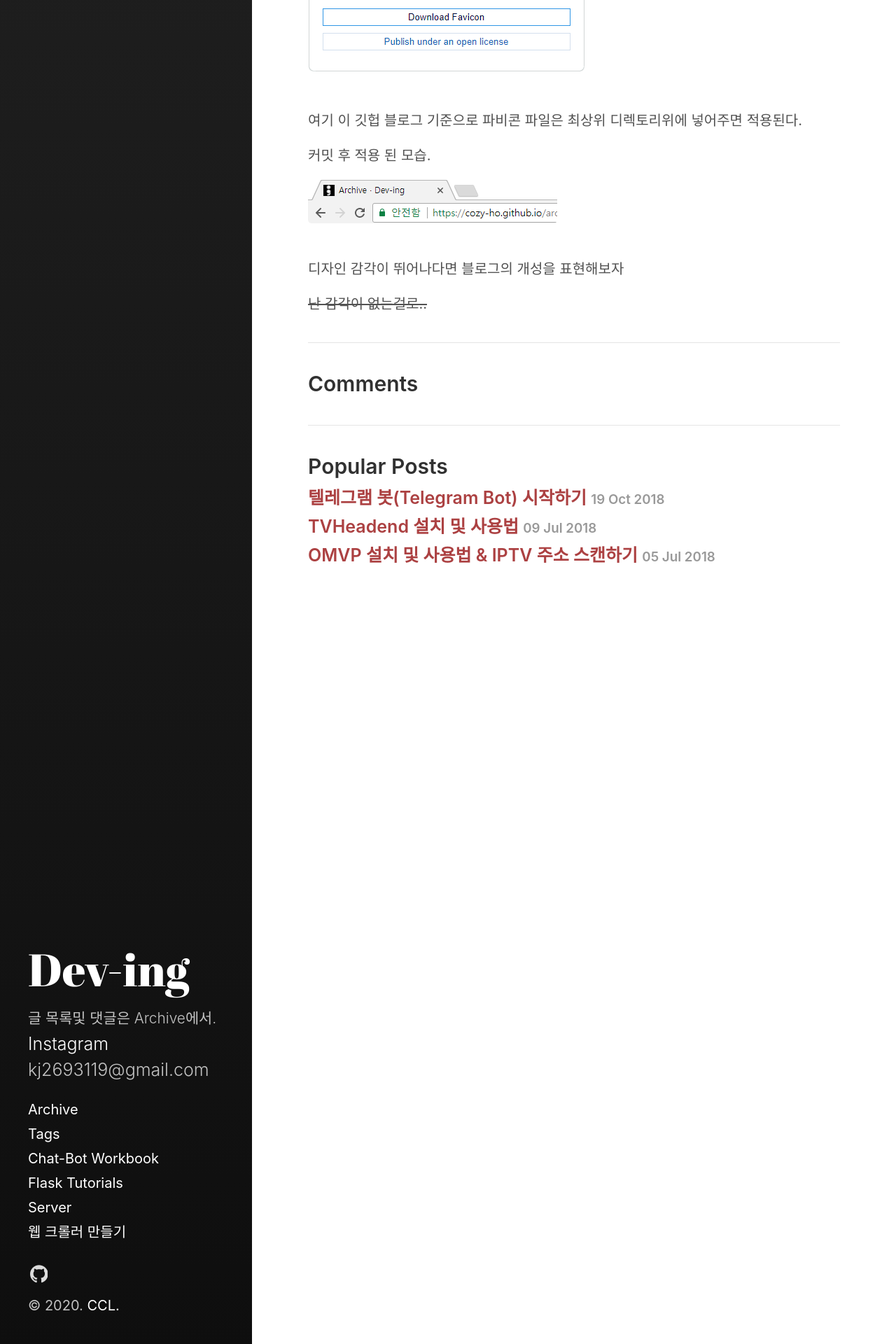
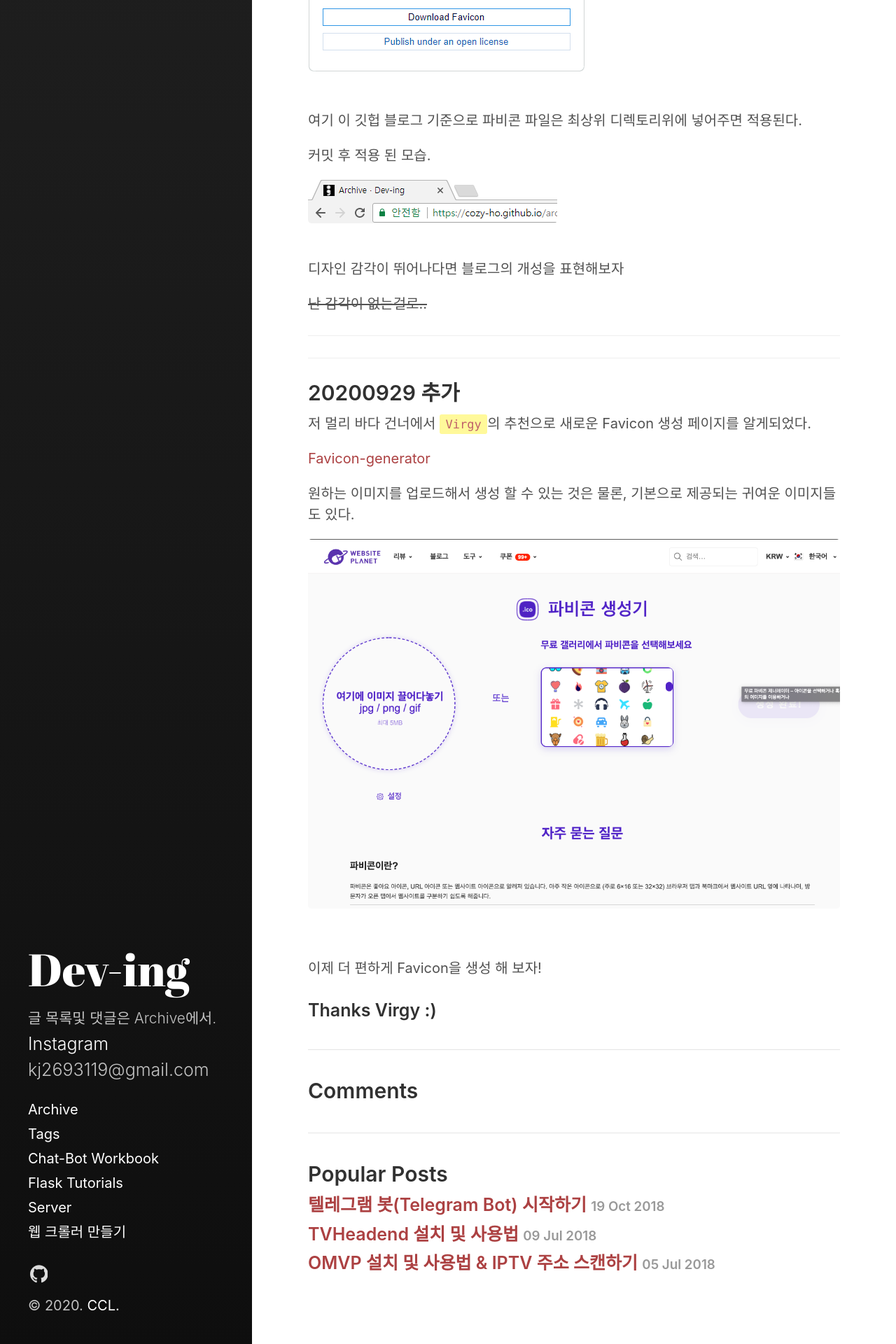
Before and after one commit to Cozy-Ho/Cozy-Ho.github.io, a Jekyll site: the page built from _posts/2017-11-14-파비콘 만들기.md, in a window 1280 px wide. Shown: the part 2558-4478 px from the top of the page at 70% size. Built offline with Jekyll 4.4.1, drawn with Linux system fonts in a browser that asks for light colours; comment, search, counter and statistics services are not loaded.

Commit message:
[Mod] update _post2017_11_14

```diff
--- a/_posts/2017-11-14-파비콘 만들기.md
+++ b/_posts/2017-11-14-파비콘 만들기.md
@@ -57,3 +57,22 @@ tags:
 디자인 감각이 뛰어나다면 블로그의 개성을 표현해보자
 
 ~~난 감각이 없는걸로..~~
+
+---
+
+---
+
+## 20200929 추가
+
+저 멀리 바다 건너에서 `Virgy`의 추천으로 새로운 Favicon 생성 페이지를 알게되었다.
+
+<a href="https://www.websiteplanet.com/ko/webtools/favicon-generator/" target="_blank">Favicon-generator</a>
+
+원하는 이미지를 업로드해서 생성 할 수 있는 것은 물론, 기본으로 제공되는 귀여운 이미지들도 있다.
+<br>
+
+![Cap 2017-11-14 15-24-32-905](https://github.com/Cozy-Ho/Cozy-Ho.github.io/blob/master/images/_post-17-11-14-09.png?raw=true)
+<br>
+
+이제 더 편하게 Favicon을 생성 해 보자!
+### Thanks Virgy :)
```
